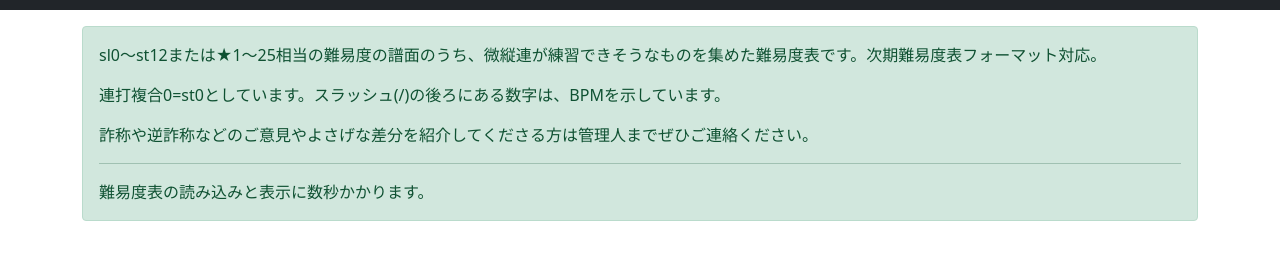
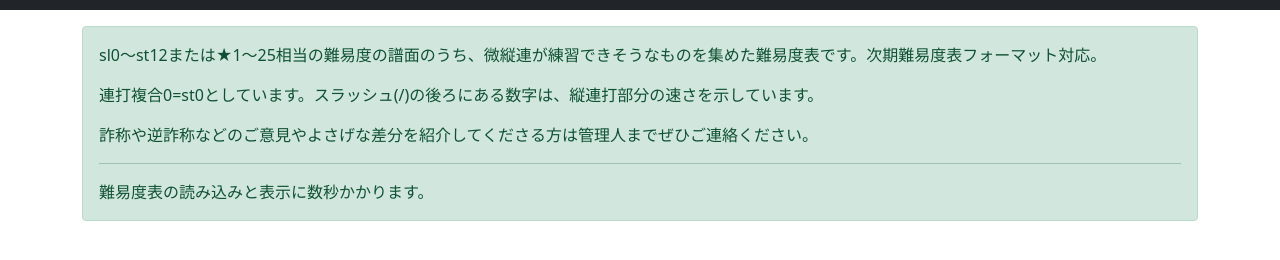
Before and after one commit to lets-go-time-hell/mini-jack, a plain HTML site: page index.html in a window 1280 px wide. Shown: the part 40-300 px from the top of the page. Drawn offline with nearby package versions, Linux system fonts and the light colour scheme; no server answers.

Commit message:
Update index.html

```diff
--- a/index.html
+++ b/index.html
@@ -28,7 +28,7 @@
 
         <div class="alert alert-success mb-3" role="alert">
             <p> sl0～st12または★1～25相当の難易度の譜面のうち、微縦連が練習できそうなものを集めた難易度表です。次期難易度表フォーマット対応。</p>
-            <p>連打複合0=st0としています。スラッシュ(/)の後ろにある数字は、BPMを示しています。</p>
+            <p>連打複合0=st0としています。スラッシュ(/)の後ろにある数字は、縦連打部分の速さを示しています。</p>
             <p>詐称や逆詐称などのご意見やよさげな差分を紹介してくださる方は管理人までぜひご連絡ください。</p
             <p>
             <p></p>
```
